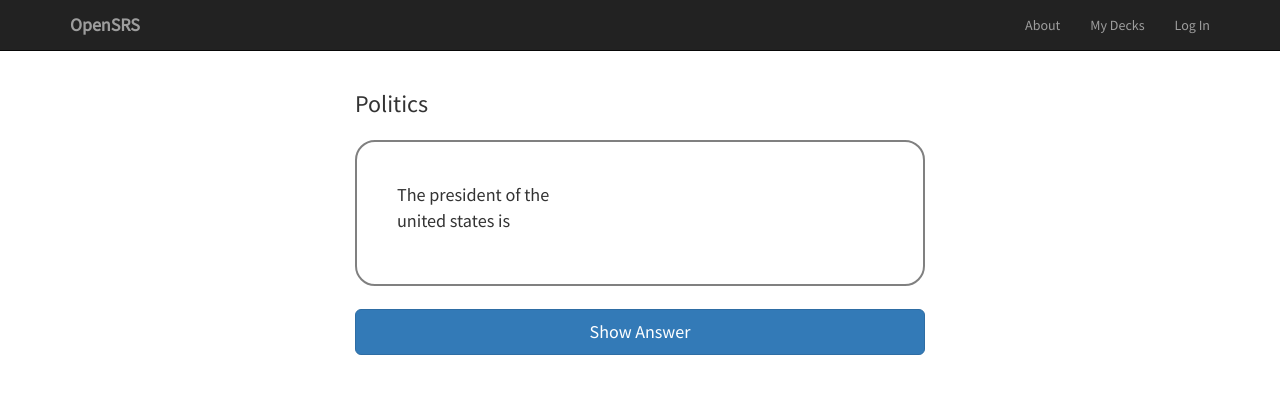
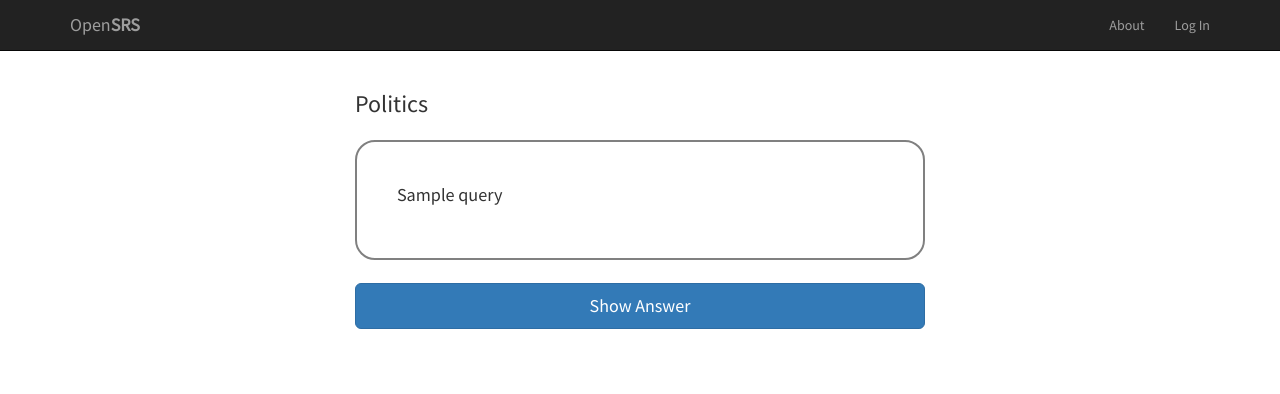
Before and after one commit to introbig/srs, a Django app: template cards/templates/cards/card_template.html in a window 1280 px wide. Shown: the top 394 px of the page. Run offline with Django 3.2, Linux system fonts and the light colour scheme; the template is opened without the code that fills it: most values are stand-ins (such as "Sample title", 1, 10 or a date in 2020); some libraries are stand-ins or nearby versions.

Commit message:
added view logic to the navigation for logged in users

```diff
--- a/cards/templates/base.html
+++ b/cards/templates/base.html
@@ -24,13 +24,18 @@
           <span class="icon-bar"></span>
           <span class="icon-bar"></span>
         </button>
-        <a class="navbar-brand" href="#" style="font-weight:700;">OpenSRS</a>
+        <a class="navbar-brand" href="#">Open<span style="font-weight:700;">SRS</span></a>
       </div>
       <div id="navbar" class="navbar-collapse collapse">
         <ul class="nav navbar-nav navbar-right">
-          <li><a href="#about">About</a></li>
-          <li class=""><a href="./">My Decks</a></li>
-          <li><a href="../navbar-fixed-top/">Log In</a></li>
+          {% if user.is_authenticated %}
+            <li><a href="#about">About</a></li>
+            <li class=""><a href="./">My Decks</a></li>
+            <li><a href="../navbar-fixed-top/">Hey, {{ request.user.username }}</a></li>
+          {% else %}
+            <li><a href="#about">About</a></li>
+            <li><a href="../navbar-fixed-top/">Log In</a></li>
+          {% endif %}
         </ul>
       </div>
     </div>
--- a/cards/templates/cards/card_template.html
+++ b/cards/templates/cards/card_template.html
@@ -41,8 +41,7 @@
   </div>
   <section class="question-card">
     <p class="set-text">
-      The president of the <br>
-      united states is
+      {{ query_set.question }}
     </p>
   </section>
 
@@ -50,10 +49,11 @@
 
   <section class="question-card hide-it" id="answer-card">
     <p class="set-text">
-      Barrack Obama
+      {{ query_set.answer }}
     </p>
   </section>
 
+  <p class="text-center hide-it" id="how-well">How easily did you recall this answer?</p>
   <section id="fixed-bottom">
     <div class="btn-group hide-it" id="recall-rank">
       <a href="" class="btn btn-danger btn-lg" style="width:20%;">1</a>
@@ -73,6 +73,7 @@
 
 $("#show-answer").click(function(){
   $("#recall-rank").show()
+  $("#how-well").show()
   $("#answer-card").show()
   $("#show-answer").hide()
 })
--- a/cards/views.py
+++ b/cards/views.py
@@ -1,8 +1,10 @@
 from django.shortcuts import render
+from .models import Card
 
 def hello_world(request):
     return render(request, "cards/hello_world.html")
 
 def card_view(request, id):
-    id = 2
-    return render(request, "cards/card_template.html", {"id":id})
+    id = 1
+    query_set = Card.objects.get(pk=1)
+    return render(request, "cards/card_template.html", {"query_set":query_set})
```
